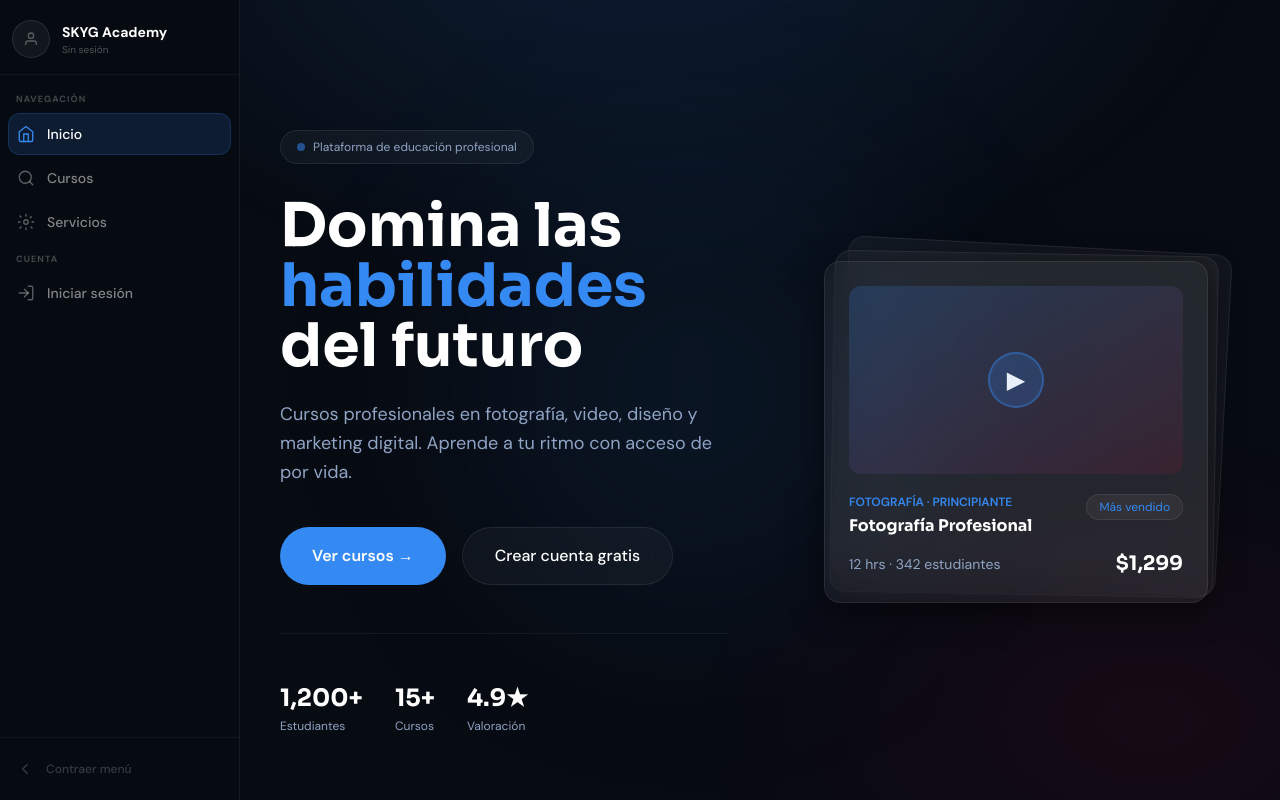
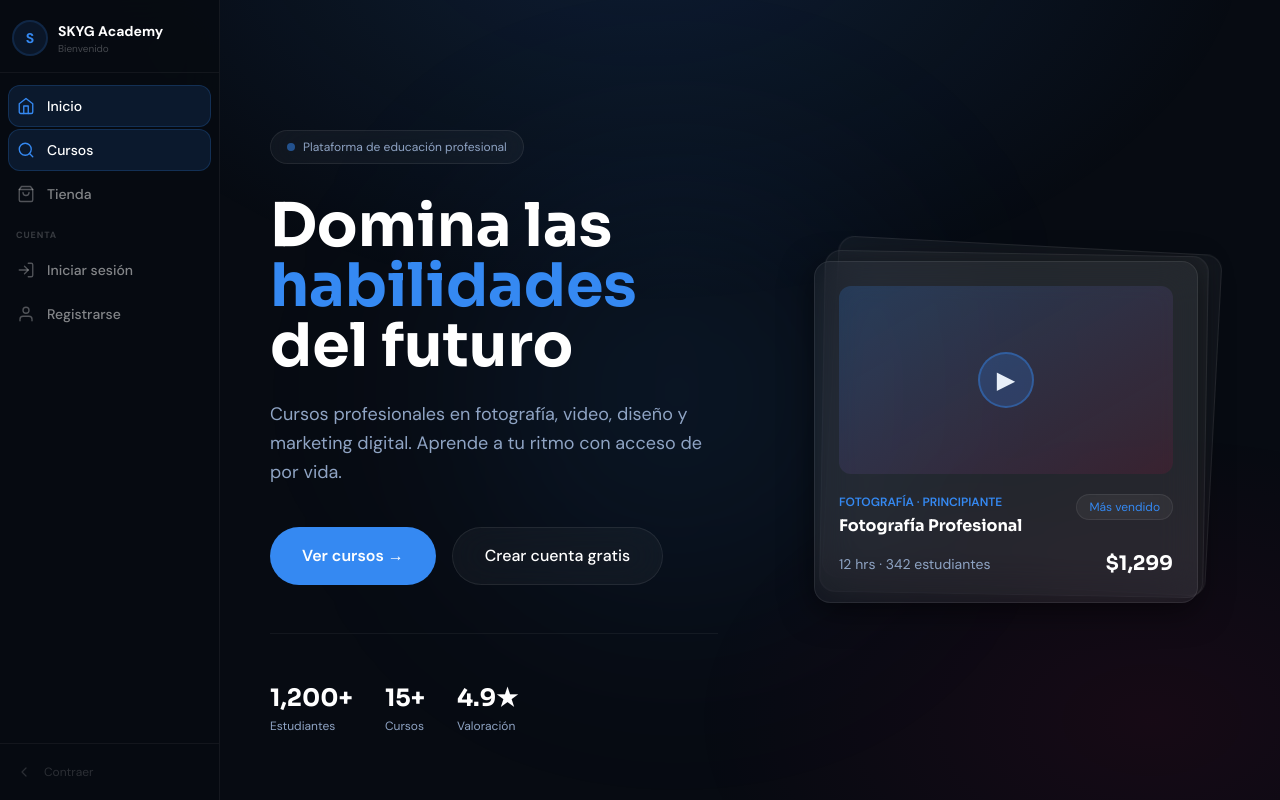
Before and after one commit to skygmkt-coder/skyg-academy-template, a Next.js app: page / in a window 1280 px wide. Both pictures are taken after a click on the button 33 px from the left and 769 px from the top of the page. Shown: the top 800 px of the page. Built offline with nearby package versions, Linux system fonts and the light colour scheme; no server answers; the database is empty.

Commit message:
Update SidebarClient.tsx

```diff
--- a/components/layout/SidebarClient.tsx
+++ b/components/layout/SidebarClient.tsx
@@ -1,57 +1,27 @@
 "use client";
-
-import { Icons } from "@/components/ui/Icons";
-
 
 import { useState, useEffect } from "react";
 import Link from "next/link";
-import { usePathname } from "next/navigation";
+import { usePathname, useRouter } from "next/navigation";
+import { Icons } from "@/components/ui/Icons";
 import type { NavUser } from "./Nav";
 
-// ── SERVER ACTION (logout) ────────────────────────────
-import { useRouter } from "next/navigation";
-
-function getGreeting(): string {
-  const h = new Date().getHours();
-  if (h < 12) return "Buenos días";
-  if (h < 18) return "Buenas tardes";
-  return "Buenas noches";
-}
-
-function getGreetingEmoji(): string {
-  const h = new Date().getHours();
-  if (h < 12) return "☀️";
-  if (h < 18) return "👋";
-  return "🌙";
-}
-
-interface NavItem {
-  href: string;
-  label: string;
-  icon: React.ReactNode;
-  badge?: string;
-}
-
-interface NavSection {
-  label: string;
-  items: NavItem[];
-}
-
-function getNavSections(user: NavUser): NavSection[] {
+function getSections(user: NavUser) {
   if (!user) {
     return [
       {
-        label: "Navegación",
+        label: "",
         items: [
-          { href: "/", label: "Inicio", icon: <Icons.home size={18} /> },
-          { href: "/#cursos", label: "Cursos", icon: <Icons.explore size={18} /> },
-          { href: "/#servicios", label: "Servicios", icon: <Icons.services size={18} /> },
+          { href: "/", label: "Inicio", icon: "home" as const },
+          { href: "/#cursos", label: "Cursos", icon: "explore" as const },
+          { href: "/tienda", label: "Tienda", icon: "store" as const },
         ],
       },
       {
         label: "Cuenta",
         items: [
-          { href: "/login", label: "Iniciar sesión", icon: <Icons.login size={18} /> },
+          { href: "/login", label: "Iniciar sesión", icon: "login" as const },
+          { href: "/registro", label: "Registrarse", icon: "user" as const },
         ],
       },
     ];
@@ -59,33 +29,37 @@ function getNavSections(user: NavUser): NavSection[] {
 
   const isAdmin = user.is_admin || user.is_super_admin;
 
-  const sections: NavSection[] = [
-    {
+  const base = [{
     label: "Principal",
     items: [
-        { href: "/", label: "Inicio", icon: <Icons.home size={18} /> },
-        { href: "/#cursos", label: "Explorar cursos", icon: <Icons.explore size={18} /> },
-        { href: "/dashboard", label: "Mis cursos", icon: <Icons.courses size={18} /> },
+      { href: "/", label: "Inicio", icon: "home" as const },
+      { href: "/#cursos", label: "Explorar", icon: "explore" as const },
+      { href: "/dashboard", label: "Mis cursos", icon: "courses" as const },
+      { href: "/tienda", label: "Tienda", icon: "store" as const },
+    ],
+  }];
+
+  if (!isAdmin) return base;
+
+  return [
+    ...base,
+    {
+      label: "Administración",
+      items: [
+        { href: "/admin", label: "Panel admin", icon: "dashboard" as const },
+        { href: "/admin/usuarios", label: "Usuarios", icon: "users" as const },
+        { href: "/admin/clases-en-vivo", label: "Clases en vivo", icon: "live" as const },
+        ...(user.is_super_admin
+          ? [{ href: "/admin/tema", label: "Tema y marca", icon: "palette" as const, badge: "SUPER" }]
+          : []),
       ],
     },
   ];
-
-  if (isAdmin) {
-    sections.push({
-      label: "Administración",
-      items: [
-        { href: "/admin", label: "Panel admin", icon: <Icons.dashboard size={18} /> },
-        { href: "/admin/cursos/nuevo", label: "Nuevo curso", icon: <Icons.courses size={18} /> },
-        { href: "/admin/usuarios", label: "Usuarios", icon: <Icons.shield size={18} /> },
-        { href: "/admin/clases-en-vivo", label: "Clases en vivo", icon: <Icons.live size={18} /> },
-        ...(user.is_super_admin ? [
-          { href: "/admin/tema", label: "Tema y marca", icon: <Icons.palette size={18} />, badge: "SUPER" as string | undefined },
-        ] : []),
-      ],
-    });
 }
 
-  return sections;
+function NavIcon({ name, size }: { name: keyof typeof Icons; size: number }) {
+  const I = Icons[name] as React.ComponentType<{ size: number }>;
+  return <I size={size} />;
 }
 
 export default function SidebarClient({ user }: { user: NavUser }) {
@@ -93,179 +67,130 @@ export default function SidebarClient({ user }: { user: NavUser }) {
   const pathname = usePathname();
   const router = useRouter();
 
-  // Persist collapsed state + sync CSS variable
   useEffect(() => {
     const saved = localStorage.getItem("sidebar-expanded");
-    const isExpanded = saved === "true";
-    if (isExpanded) setExpanded(true);
-    document.documentElement.style.setProperty(
-      "--sidebar-w", isExpanded ? "240px" : "68px"
-    );
+    const isExp = saved === "true";
+    if (isExp) setExpanded(true);
+    document.documentElement.style.setProperty("--sidebar-w", isExp ? "220px" : "64px");
   }, []);
 
   const toggle = () => {
     setExpanded(prev => {
       const next = !prev;
       localStorage.setItem("sidebar-expanded", String(next));
-      // Update CSS variable so main content shifts correctly
-      document.documentElement.style.setProperty(
-        "--sidebar-w", next ? "240px" : "68px"
-      );
+      document.documentElement.style.setProperty("--sidebar-w", next ? "220px" : "64px");
       return next;
     });
   };
 
-  const sections = getNavSections(user);
-  const firstName = (user?.full_name || user?.email || "").split(" ")[0];
-  const initial = firstName.charAt(0).toUpperCase();
-
   const isActive = (href: string) => {
+    if (href.startsWith("/#")) return pathname === "/";
     if (href === "/") return pathname === "/";
-    return pathname.startsWith(href.split("#")[0]) && href.split("#")[0] !== "/";
+    return pathname.startsWith(href);
   };
 
-  async function handleLogout() {
+  async function logout() {
     await fetch("/api/auth/signout", { method: "POST" });
     router.push("/");
     router.refresh();
   }
 
-  const W = expanded ? 240 : 68;
+  const sections = getSections(user);
+  const name = user ? (user.full_name || user.email).split(" ")[0] : "SKYG";
+  const initial = name.charAt(0).toUpperCase();
+  const W = expanded ? 220 : 64;
+  const hour = new Date().getHours();
+  const greeting = hour < 12 ? "☀️ Buenos días" : hour < 18 ? "👋 Buenas tardes" : "🌙 Buenas noches";
 
   return (
-    <>
-      {/* Overlay when expanded on smaller desktop */}
-      {expanded && (
-        <div
-          className="fixed inset-0 z-30 hidden md:block lg:hidden"
-          style={{ background: "rgba(0,0,0,0.3)", backdropFilter: "blur(2px)" }}
-          onClick={toggle}
-        />
-      )}
-
     <aside
       className="fixed top-0 left-0 bottom-0 z-40 hidden md:flex flex-col"
       style={{
-          width: `${W}px`,
+        width: W,
         transition: "width 0.25s cubic-bezier(0.4,0,0.2,1)",
-          background: "rgba(7,11,18,0.88)",
+        background: "rgba(7,11,18,0.92)",
         backdropFilter: "blur(24px)",
         WebkitBackdropFilter: "blur(24px)",
-          borderRight: "1px solid rgba(255,255,255,0.07)",
+        borderRight: "1px solid rgba(255,255,255,0.06)",
       }}
     >
-        {/* ── USER SECTION ─────────────────────────── */}
-        <div className="flex flex-col px-3 pt-5 pb-4 border-b border-white/5">
-          {user ? (
-            <div className={`flex items-center gap-3 ${expanded ? "" : "justify-center"}`}>
-              <div
-                className="shrink-0 rounded-full flex items-center justify-center font-bold text-sm"
+      {/* User/Brand */}
+      <div className="px-3 pt-5 pb-4 border-b border-white/5">
+        <div className={`flex items-center gap-2.5 ${expanded ? "" : "justify-center"}`}>
+          <div className="w-9 h-9 rounded-full flex items-center justify-center text-sm font-bold shrink-0"
             style={{
-                  width: 38, height: 38,
-                  background: "rgba(53,137,242,0.15)",
-                  border: "2px solid rgba(53,137,242,0.3)",
+              background: user ? "rgba(53,137,242,0.15)" : "rgba(53,137,242,0.1)",
+              border: `2px solid ${user ? "rgba(53,137,242,0.3)" : "rgba(53,137,242,0.15)"}`,
               color: "var(--color-primary, #3589F2)",
-                }}
-              >
+            }}>
             {initial}
           </div>
           {expanded && (
             <div className="min-w-0">
-                  <p className="text-[10px] text-white/40 leading-none mb-0.5">
-                    {getGreeting()} {getGreetingEmoji()}
-                  </p>
-                  <p className="text-sm font-bold text-white truncate leading-tight">
-                    {firstName}
-                  </p>
-                  {user.is_super_admin && (
-                    <p className="text-[10px] text-amber-400 mt-0.5 font-semibold">⭐ Super Admin</p>
-                  )}
-                  {user.is_admin && !user.is_super_admin && (
-                    <p className="text-[10px] text-primary/70 mt-0.5">Admin</p>
+              {user ? (
+                <>
+                  <p className="text-[10px] text-white/30 leading-none mb-0.5">{greeting}</p>
+                  <p className="text-sm font-bold text-white truncate leading-tight">{name}</p>
+                  {user.is_super_admin && <p className="text-[10px] text-amber-400 font-semibold mt-0.5">⭐ Super Admin</p>}
+                  {user.is_admin && !user.is_super_admin && <p className="text-[10px] mt-0.5" style={{ color: "var(--color-primary)" }}>Admin</p>}
+                </>
+              ) : (
+                <>
+                  <p className="text-sm font-bold text-white">SKYG Academy</p>
+                  <p className="text-[10px] text-white/25">Bienvenido</p>
+                </>
               )}
             </div>
           )}
         </div>
-          ) : (
-            <div className={`flex items-center ${expanded ? "gap-3" : "justify-center"}`}>
-              <div
-                className="shrink-0 rounded-full flex items-center justify-center"
-                style={{
-                  width: 38, height: 38,
-                  background: "rgba(255,255,255,0.05)",
-                  border: "1px solid rgba(255,255,255,0.1)",
-                }}
-              >
-                <svg width="16" height="16" viewBox="0 0 24 24" fill="none" stroke="rgba(255,255,255,0.3)" strokeWidth="2"><path d="M20 21v-2a4 4 0 00-4-4H8a4 4 0 00-4 4v2"/><circle cx="12" cy="7" r="4"/></svg>
-              </div>
-              {expanded && (
-                <div>
-                  <p className="text-sm font-bold text-white">SKYG Academy</p>
-                  <p className="text-[10px] text-white/30">Sin sesión</p>
-                </div>
-              )}
-            </div>
-          )}
       </div>
 
-        {/* ── NAV SECTIONS ─────────────────────────── */}
-        <div className="flex-1 overflow-y-auto overflow-x-hidden py-3 space-y-1">
-          {sections.map((section) => (
-            <div key={section.label} className="px-2">
-              {expanded && (
-                <p className="text-[9px] font-bold text-white/25 uppercase tracking-[0.12em] px-2 py-1.5">
+      {/* Nav */}
+      <div className="flex-1 overflow-y-auto py-3 px-2">
+        {sections.map((section, si) => (
+          <div key={si} className={si > 0 ? "mt-2" : ""}>
+            {expanded && section.label && (
+              <p className="text-[9px] font-bold text-white/20 uppercase tracking-widest px-2 py-1.5">
                 {section.label}
               </p>
             )}
-              {!expanded && <div className="h-3" />}
-              {section.items.map((item) => {
+            {!expanded && si > 0 && (
+              <div className="h-px mx-3 my-2" style={{ background: "rgba(255,255,255,0.05)" }} />
+            )}
+            <div className="space-y-0.5">
+              {section.items.map(item => {
                 const active = isActive(item.href);
                 return (
-                  <Link
-                    key={item.href + item.label}
-                    href={item.href}
+                  <Link key={item.href + item.label} href={item.href}
                     title={!expanded ? item.label : undefined}
-                    className="flex items-center gap-3 px-2 py-2.5 rounded-xl mb-0.5 transition-all duration-150 group relative"
+                    className="flex items-center gap-3 px-2 py-2.5 rounded-xl transition-all group relative"
                     style={{
-                      background: active
-                        ? "rgba(53,137,242,0.15)"
-                        : "transparent",
-                      border: active
-                        ? "1px solid rgba(53,137,242,0.2)"
-                        : "1px solid transparent",
                       justifyContent: expanded ? "flex-start" : "center",
-                    }}
-                  >
-                    <span
-                      className="shrink-0 transition-colors"
-                      style={{ color: active ? "var(--color-primary, #3589F2)" : "rgba(255,255,255,0.35)" }}
-                    >
-                      {item.icon}
+                      background: active ? "rgba(53,137,242,0.12)" : "transparent",
+                      border: active ? "1px solid rgba(53,137,242,0.2)" : "1px solid transparent",
+                    }}>
+                    <span className="shrink-0 transition-colors"
+                      style={{ color: active ? "var(--color-primary, #3589F2)" : "rgba(255,255,255,0.3)" }}>
+                      <NavIcon name={item.icon} size={18} />
                     </span>
                     {expanded && (
-                      <span
-                        className="text-sm font-medium truncate transition-colors flex-1"
-                        style={{ color: active ? "#fff" : "rgba(255,255,255,0.5)" }}
-                      >
+                      <>
+                        <span className="text-sm font-medium flex-1"
+                          style={{ color: active ? "#fff" : "rgba(255,255,255,0.5)" }}>
                           {item.label}
                         </span>
-                    )}
-                    {expanded && item.badge && (
-                      <span className="text-[9px] font-bold px-1.5 py-0.5 rounded-full bg-amber-500/15 text-amber-400 border border-amber-500/20 shrink-0">
+                        {"badge" in item && item.badge && (
+                          <span className="text-[9px] font-bold px-1.5 py-0.5 rounded-full"
+                            style={{ background: "rgba(245,158,11,0.15)", color: "#f59e0b", border: "1px solid rgba(245,158,11,0.2)" }}>
                             {item.badge}
                           </span>
                         )}
-                    {/* Tooltip when collapsed */}
+                      </>
+                    )}
                     {!expanded && (
-                      <div
-                        className="absolute left-full ml-3 px-3 py-1.5 rounded-lg text-xs font-medium text-white whitespace-nowrap
+                      <div className="absolute left-full ml-3 px-3 py-1.5 rounded-lg text-xs font-medium text-white whitespace-nowrap
                         opacity-0 group-hover:opacity-100 pointer-events-none transition-opacity z-50"
-                        style={{
-                          background: "rgba(13,20,33,0.95)",
-                          border: "1px solid rgba(255,255,255,0.1)",
-                          backdropFilter: "blur(12px)",
-                        }}
-                      >
+                        style={{ background: "rgba(13,20,33,0.98)", border: "1px solid rgba(255,255,255,0.1)", boxShadow: "0 4px 16px rgba(0,0,0,0.4)" }}>
                         {item.label}
                       </div>
                     )}
@@ -273,58 +198,36 @@ export default function SidebarClient({ user }: { user: NavUser }) {
                 );
               })}
             </div>
+          </div>
         ))}
       </div>
 
-        {/* ── BOTTOM: LOGOUT + TOGGLE ───────────────── */}
-        <div className="px-2 py-3 border-t border-white/5 space-y-1">
+      {/* Bottom */}
+      <div className="px-2 py-3 border-t border-white/5 space-y-0.5">
         {user && (
-            <button
-              onClick={handleLogout}
-              title={!expanded ? "Cerrar sesión" : undefined}
+          <button onClick={logout} title={!expanded ? "Cerrar sesión" : undefined}
             className="w-full flex items-center gap-3 px-2 py-2.5 rounded-xl transition-all hover:bg-accent/10 group relative"
-              style={{ justifyContent: expanded ? "flex-start" : "center" }}
-            >
-              <span className="shrink-0 text-white/25 group-hover:text-accent transition-colors">
-                {<Icons.logout size={18} />}
-              </span>
-              {expanded && (
-                <span className="text-sm text-white/30 group-hover:text-accent transition-colors font-medium">
-                  Cerrar sesión
-                </span>
-              )}
+            style={{ justifyContent: expanded ? "flex-start" : "center" }}>
+            <span className="shrink-0 text-white/20 group-hover:text-accent transition-colors"><Icons.logout size={18} /></span>
+            {expanded && <span className="text-sm font-medium text-white/25 group-hover:text-accent transition-colors">Cerrar sesión</span>}
             {!expanded && (
-                <div
-                  className="absolute left-full ml-3 px-3 py-1.5 rounded-lg text-xs font-medium text-white whitespace-nowrap
+              <div className="absolute left-full ml-3 px-3 py-1.5 rounded-lg text-xs font-medium text-white whitespace-nowrap
                 opacity-0 group-hover:opacity-100 pointer-events-none transition-opacity z-50"
-                  style={{
-                    background: "rgba(13,20,33,0.95)",
-                    border: "1px solid rgba(255,255,255,0.1)",
-                  }}
-                >
+                style={{ background: "rgba(13,20,33,0.98)", border: "1px solid rgba(255,255,255,0.1)" }}>
                 Cerrar sesión
               </div>
             )}
           </button>
         )}
-
-          {/* Collapse / Expand button */}
-          <button
-            onClick={toggle}
-            className="w-full flex items-center gap-3 px-2 py-2.5 rounded-xl transition-all hover:bg-white/5 group"
-            style={{ justifyContent: expanded ? "flex-start" : "center" }}
-          >
-            <span className="shrink-0 text-white/20 group-hover:text-white/50 transition-colors">
-              {expanded ? <Icons.chevronLeft size={18} /> : <Icons.chevronRight size={18} />}
+        <button onClick={toggle}
+          className="w-full flex items-center gap-3 px-2 py-2 rounded-xl hover:bg-white/5 transition-all group"
+          style={{ justifyContent: expanded ? "flex-start" : "center" }}>
+          <span className="text-white/15 group-hover:text-white/35 transition-colors">
+            {expanded ? <Icons.chevronLeft size={16} /> : <Icons.chevronRight size={16} />}
           </span>
-            {expanded && (
-              <span className="text-xs text-white/20 group-hover:text-white/40 transition-colors font-medium">
-                Contraer menú
-              </span>
-            )}
+          {expanded && <span className="text-xs text-white/15 group-hover:text-white/35">Contraer</span>}
         </button>
       </div>
     </aside>
-    </>
   );
 }
```
Lines whose indentation alone changed are shown as unchanged.
